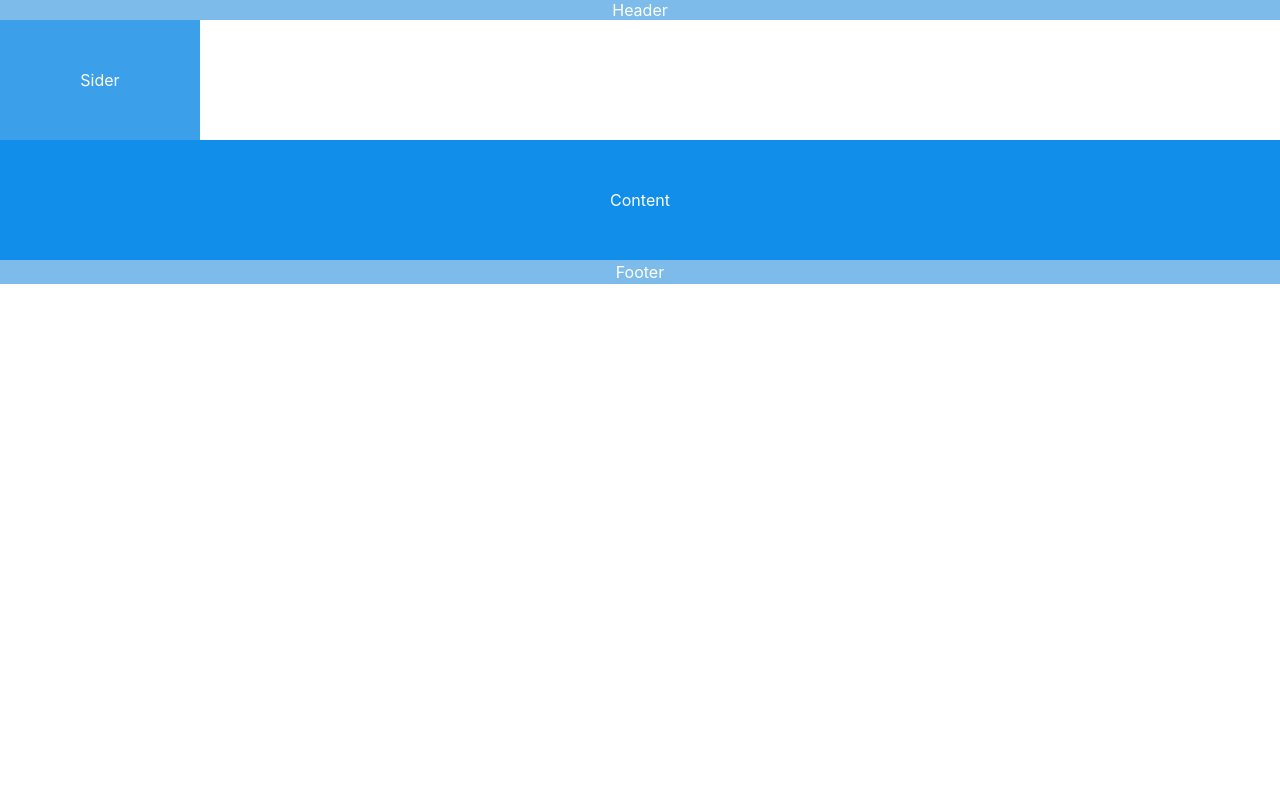
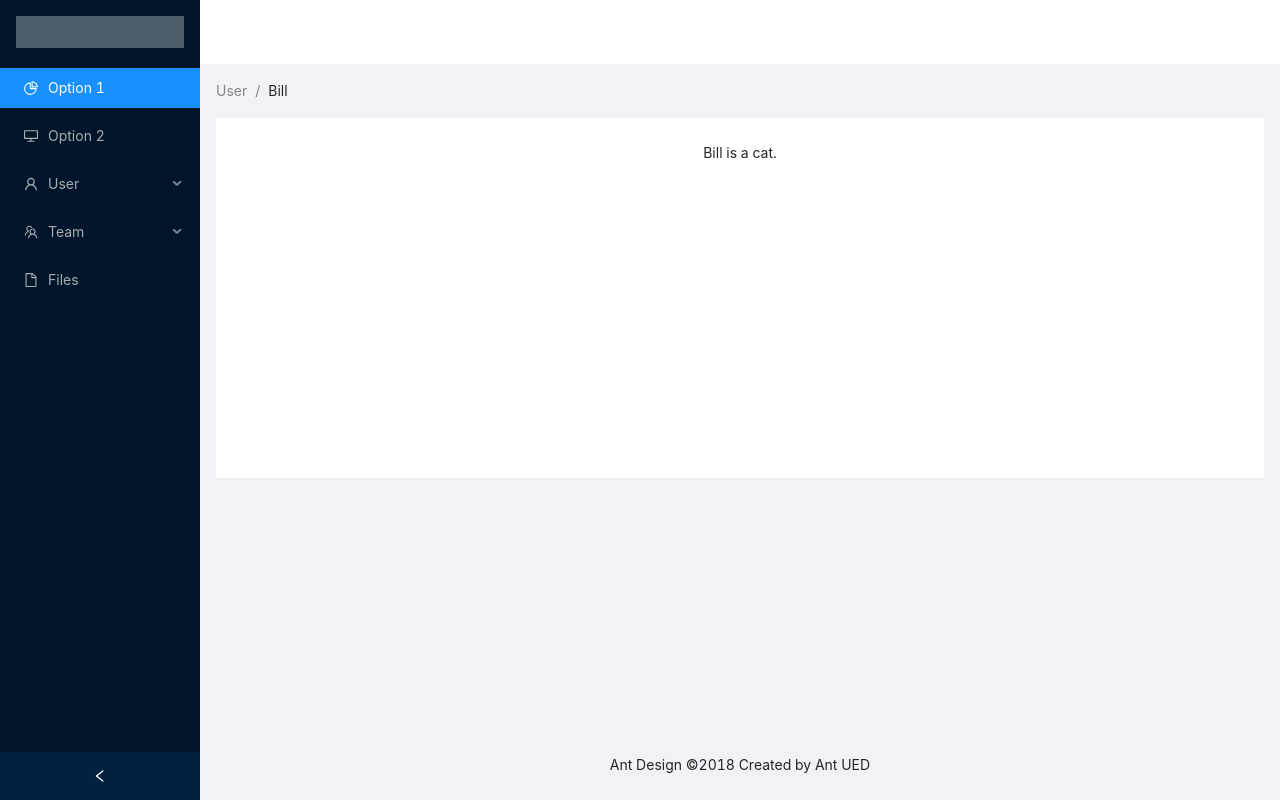
Before and after one commit to renasami/2022_page, a React (Create React App) app: page / in a window 1280 px wide. Built offline with nearby package versions, Linux system fonts and the light colour scheme.

Commit message:
今日は一旦ここまで

```diff
--- a/src/App.tsx
+++ b/src/App.tsx
@@ -1,6 +1,6 @@
 import React from 'react';
 import './App.css';
-import UserTmpl from "./components/templates/UserTempl"
+import UserTmpl from "./components/templates/BasicTemplate"
 function App() {
   return (
     <div className="App">
--- /dev/null
+++ b/src/components/templates/BasicTemplate/index.css
@@ -0,0 +1,12 @@
+.logo {
+    height: 32px;
+    margin: 16px;
+    background: rgba(255, 255, 255, 0.3);
+  }
+
+  .site-layout .site-layout-background {
+    background: #fff;
+  }
+    [data-theme="dark"] .site-layout .site-layout-background {
+      background: #141414;
+    }
--- /dev/null
+++ b/src/components/templates/BasicTemplate/index.tsx
@@ -0,0 +1,64 @@
+import {FC, useState} from "react"
+import { Layout, Menu, Breadcrumb } from 'antd';
+import {
+  DesktopOutlined,
+  PieChartOutlined,
+  FileOutlined,
+  TeamOutlined,
+  UserOutlined,
+} from '@ant-design/icons';
+import 'antd/dist/antd.css';
+import './index.css';
+
+const UserTmpl:FC = () => {
+    const [collapsed, setCollapsed] = useState<boolean>(false);
+    const onCollapse = () => {
+        setCollapsed(!collapsed);
+    }
+    const { Header, Content, Footer, Sider } = Layout;
+    const { SubMenu } = Menu;
+    return (
+      <>
+       <Layout style={{ minHeight: '100vh' }}>
+        <Sider collapsible collapsed={collapsed} onCollapse={onCollapse}>
+          <div className="logo" />
+          <Menu theme="dark" defaultSelectedKeys={['1']} mode="inline">
+            <Menu.Item key="1" icon={<PieChartOutlined />}>
+              Option 1
+            </Menu.Item>
+            <Menu.Item key="2" icon={<DesktopOutlined />}>
+              Option 2
+            </Menu.Item>
+            <SubMenu key="sub1" icon={<UserOutlined />} title="User">
+              <Menu.Item key="3">Tom</Menu.Item>
+              <Menu.Item key="4">Bill</Menu.Item>
+              <Menu.Item key="5">Alex</Menu.Item>
+            </SubMenu>
+            <SubMenu key="sub2" icon={<TeamOutlined />} title="Team">
+              <Menu.Item key="6">Team 1</Menu.Item>
+              <Menu.Item key="8">Team 2</Menu.Item>
+            </SubMenu>
+            <Menu.Item key="9" icon={<FileOutlined />}>
+              Files
+            </Menu.Item>
+          </Menu>
+        </Sider>
+        <Layout className="site-layout">
+          <Header className="site-layout-background" style={{ padding: 0 }} />
+          <Content style={{ margin: '0 16px' }}>
+            <Breadcrumb style={{ margin: '16px 0' }}>
+              <Breadcrumb.Item>User</Breadcrumb.Item>
+              <Breadcrumb.Item>Bill</Breadcrumb.Item>
+            </Breadcrumb>
+            <div className="site-layout-background" style={{ padding: 24, minHeight: 360 }}>
+              Bill is a cat.
+            </div>
+          </Content>
+          <Footer style={{ textAlign: 'center' }}>Ant Design ©2018 Created by Ant UED</Footer>
+        </Layout>
+      </Layout>
+      </>
+    );
+}
+
+export default UserTmpl
--- a/src/components/templates/UserTempl/index.css
+++ /dev/null
@@ -1,37 +0,0 @@
-.code-box-demo {
-    text-align: center;
-  }
-  .ant-layout-header,
-  .ant-layout-footer {
-    color: #fff;
-    background: #7dbcea;
-  }
-  [data-theme="dark"] .ant-layout-header {
-    background: #6aa0c7;
-  }
-  [data-theme="dark"] .ant-layout-footer {
-    background: #6aa0c7;
-  }
-  .ant-layout-footer {
-    line-height: 1.5;
-  }
-  .ant-layout-sider {
-    color: #fff;
-    line-height: 120px;
-    background: #3ba0e9;
-  }
-  [data-theme="dark"] .ant-layout-sider {
-    background: #3499ec;
-  }
-  .ant-layout-content {
-    min-height: 120px;
-    color: #fff;
-    line-height: 120px;
-    background: rgba(16, 142, 233, 1);
-  }
-  [data-theme="dark"] .ant-layout-content {
-    background: #107bcb;
-  }
-  > .code-box-demo > .ant-layout + .ant-layout {
-    margin-top: 48px;
-  }
--- a/src/components/templates/UserTempl/index.tsx
+++ /dev/null
@@ -1,21 +0,0 @@
-import {FC} from "react"
-import { Layout } from 'antd';
-import './index.css';
-
-const UserTmpl:FC = () => {
-    const { Header, Footer, Sider, Content } = Layout;
-    return (
-      <>
-        <Layout>
-          <Header>Header</Header>
-          <Layout>
-            <Sider>Sider</Sider>
-            <Content>Content</Content>
-          </Layout>
-          <Footer>Footer</Footer>
-        </Layout>
-      </>
-    );
-}
-
-export default UserTmpl
```
